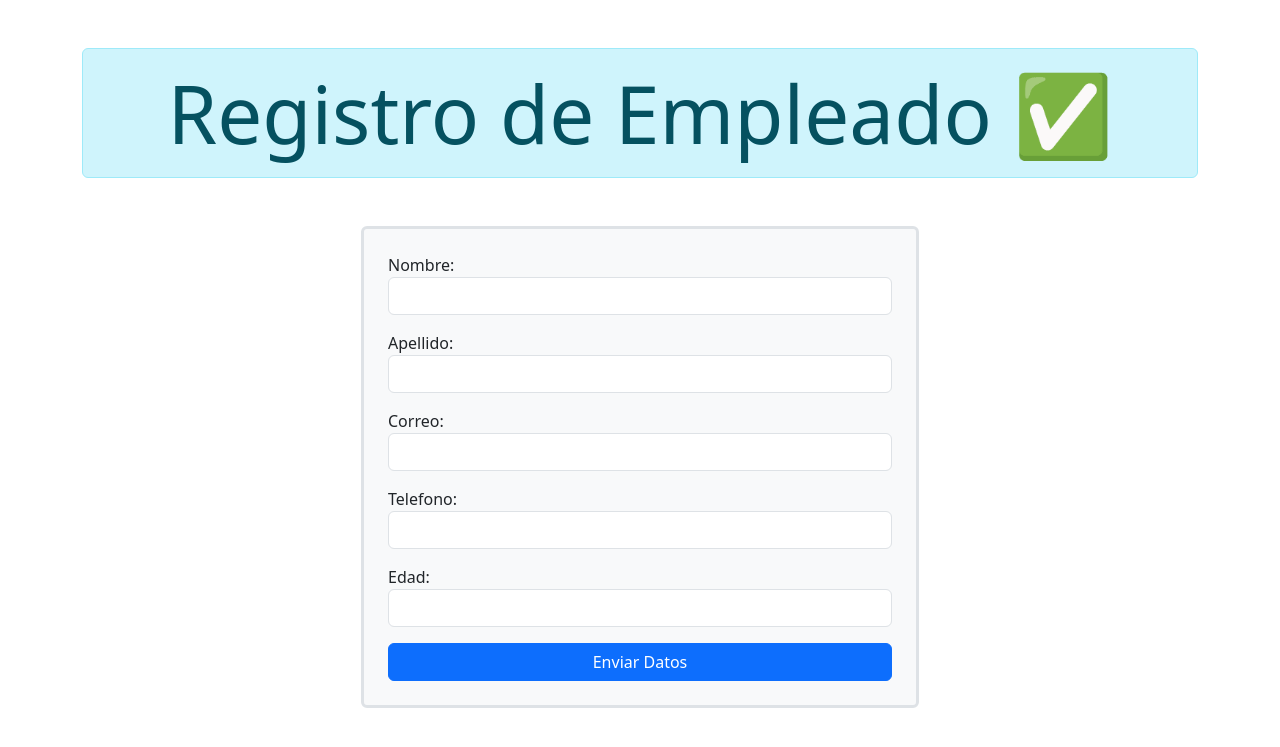
After one commit to CristofherAndres/ejModelProject, a Django app: page /nuevoEmpleado/ in a window 1280 px wide. The commit adds this page. Shown: the top 747 px of the page. Run offline with Django 5.2, Linux system fonts and the light colour scheme.

Commit message:
Archivo template

```diff
--- /dev/null
+++ b/templates/ejModelApp/registroEmpleado.html
@@ -0,0 +1,38 @@
+<!DOCTYPE html>
+<html lang="en">
+<head>
+    <meta charset="UTF-8">
+    <meta name="viewport" content="width=device-width, initial-scale=1.0">
+    <title>Registrar empleado</title>
+    <!-- CSS de BS5 -->
+    <link href="https://cdn.jsdelivr.net/npm/bootstrap@5.3.3/dist/css/bootstrap.min.css" rel="stylesheet" integrity="sha384-QWTKZyjpPEjISv5WaRU9OFeRpok6YctnYmDr5pNlyT2bRjXh0JMhjY6hW+ALEwIH" crossorigin="anonymous">
+
+</head>
+<body>
+
+    <div class="container my-5">
+
+        <div class="alert alert-info display-1 text-center mb-5">
+            Registro de Empleado ✅
+        </div>
+
+
+    <form method="post" class="col-6 offset-3 border border-3 border-info-secundary rounded p-4 bg-light">
+
+        {% csrf_token %}
+        {{ form.as_p }}
+
+        <div class="d-grid">
+            <input type="submit" class="btn btn-primary" value="Enviar Datos">
+        </div>
+
+    </form>
+
+    </div>
+
+
+
+    <!-- JS de BS5 -->
+    <script src="https://cdn.jsdelivr.net/npm/bootstrap@5.3.3/dist/js/bootstrap.bundle.min.js" integrity="sha384-YvpcrYf0tY3lHB60NNkmXc5s9fDVZLESaAA55NDzOxhy9GkcIdslK1eN7N6jIeHz" crossorigin="anonymous"></script>
+</body>
+</html>
```
Also changed, not shown: templates/ejModelApp/empleados.html (+6 -3 lines).
